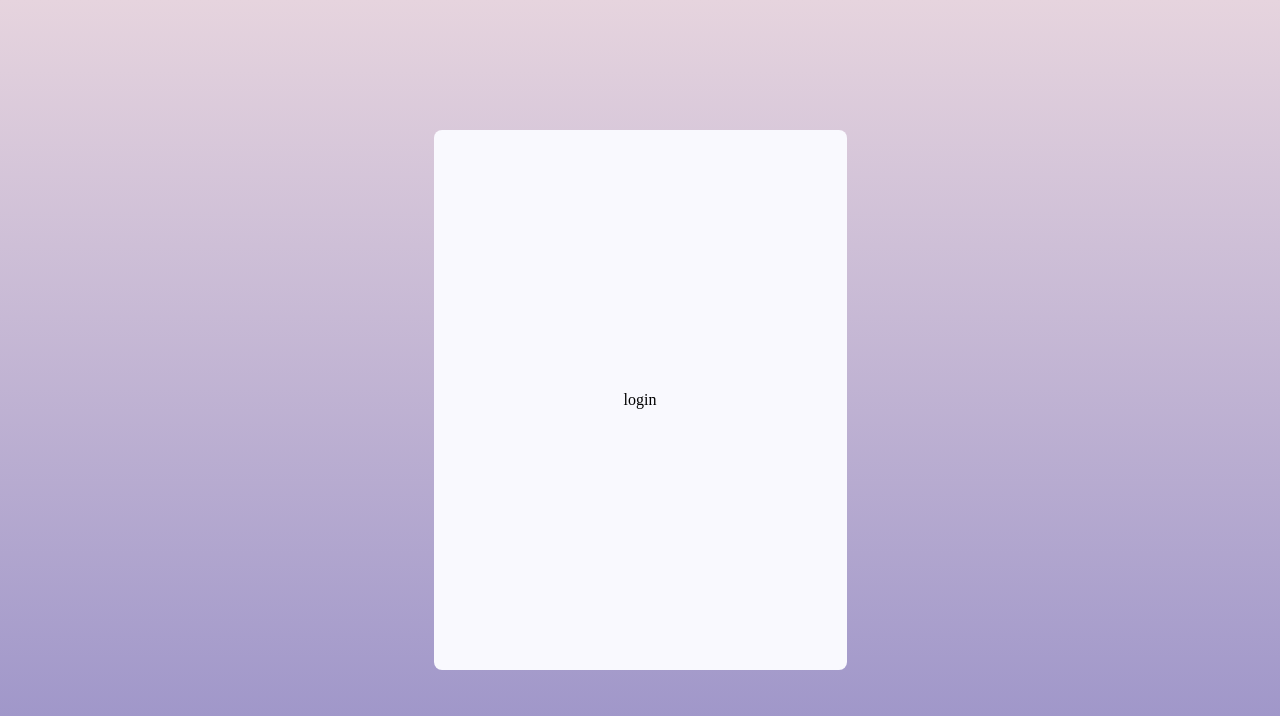
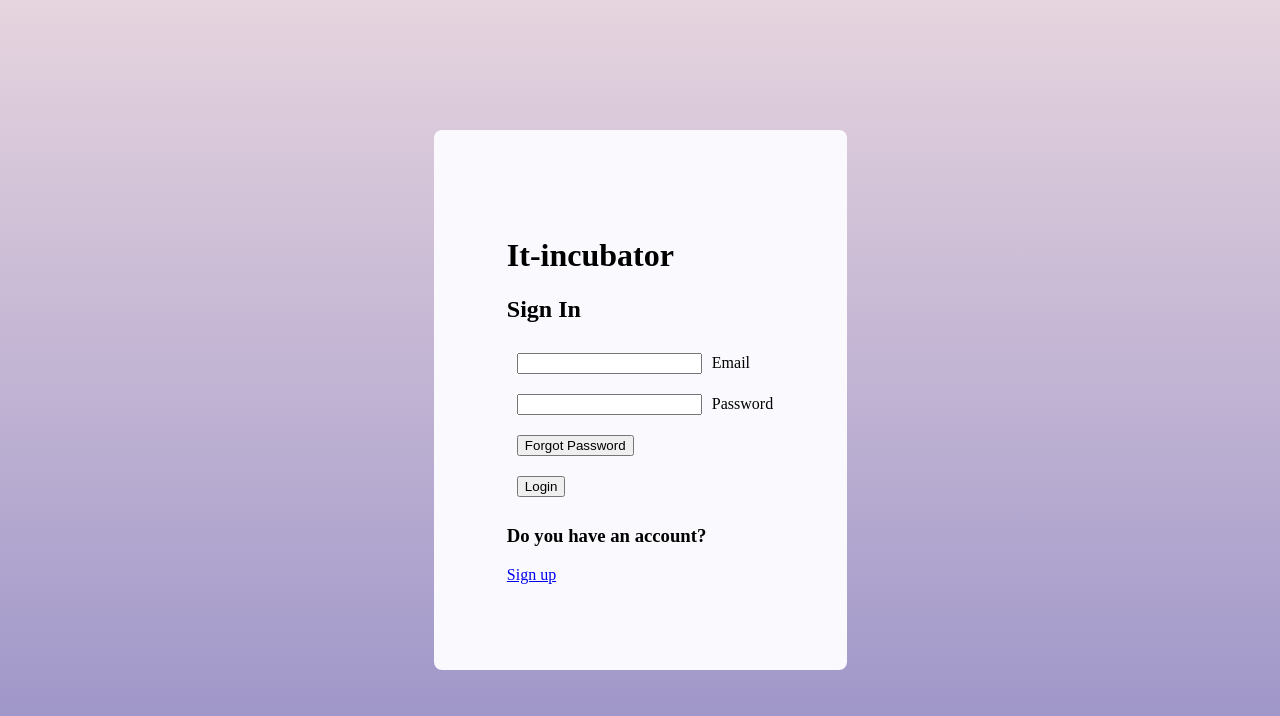
Before and after one commit to hj-abzal/finals-ATE, a React (Vite) app: page /login in a window 1280 px wide. Shown: the top 716 px of the page. Built offline with nearby package versions, Linux system fonts and the light colour scheme; the HTML template or start-up script is replaced by a standard one.

Commit message:
login component

```diff
--- a/src/App.tsx
+++ b/src/App.tsx
@@ -2,7 +2,6 @@ import './App.css'
 import {Auth} from "./Authorization/auth";
 import {Login} from "./Loginization/login";
 import {Route, Routes} from "react-router-dom";
-import {useState} from "react";
 
 
 function App() {
--- a/src/Loginization/login.tsx
+++ b/src/Loginization/login.tsx
@@ -1,9 +1,39 @@
-import React from 'react';
+import React, {ChangeEvent, useState} from 'react';
 
 export const Login = () => {
+    const [email, setEmail] = useState("")
+    const [password, setPassword] = useState("")
+
+    const onChangeHandlerEmail = (e: ChangeEvent<HTMLInputElement>) => {
+        const inputValue = e.currentTarget.value
+        setEmail(inputValue)
+    }
+
+    const onChangeHandlerPassword = (e: ChangeEvent<HTMLInputElement>) => {
+        const inputValue = e.currentTarget.value
+        setEmail(inputValue)
+    }
+
+    const onChangeSignUp = () => {
+
+    }
+
     return (
-        <div>
-            login
+        <div className="login">
+            <h1 className="itIncubator">It-incubator</h1>
+            <h2 className="signUp">Sign In</h2>
+
+
+            <div><input type="email" value={email} onChange={onChangeHandlerEmail}/>Email</div>
+
+            <div><input type="password" value={password} onChange={onChangeHandlerPassword}/>Password</div>
+
+
+
+            <div><button>Forgot Password</button></div>
+            <div><button>Login</button></div>
+            <h3>Do you have an account?</h3>
+            <a href="http://127.0.0.1:5173/auth">Sign up</a>
         </div>
     );
 };
```
Also changed, not shown: src/Loginization/login.module.css (added).
